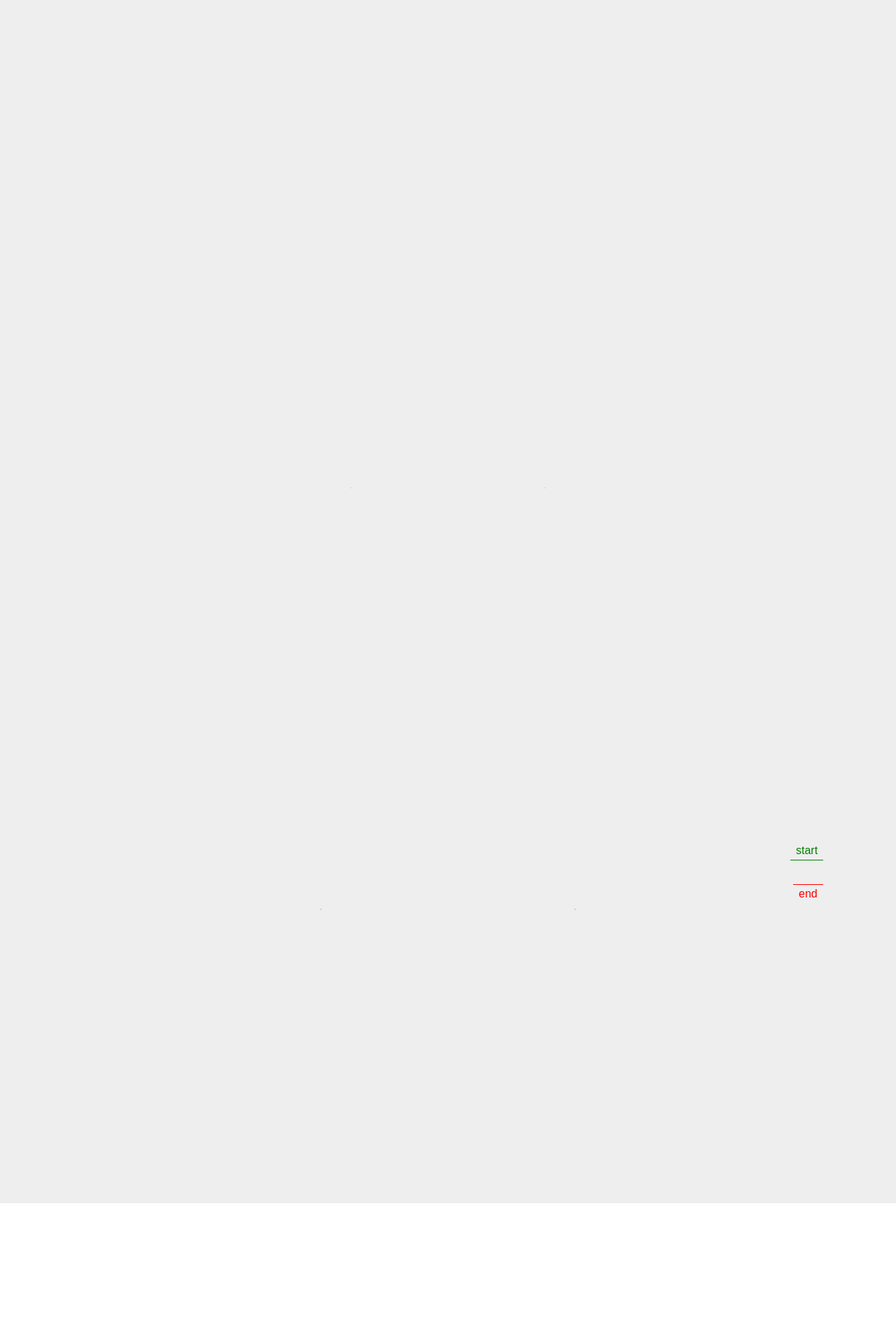
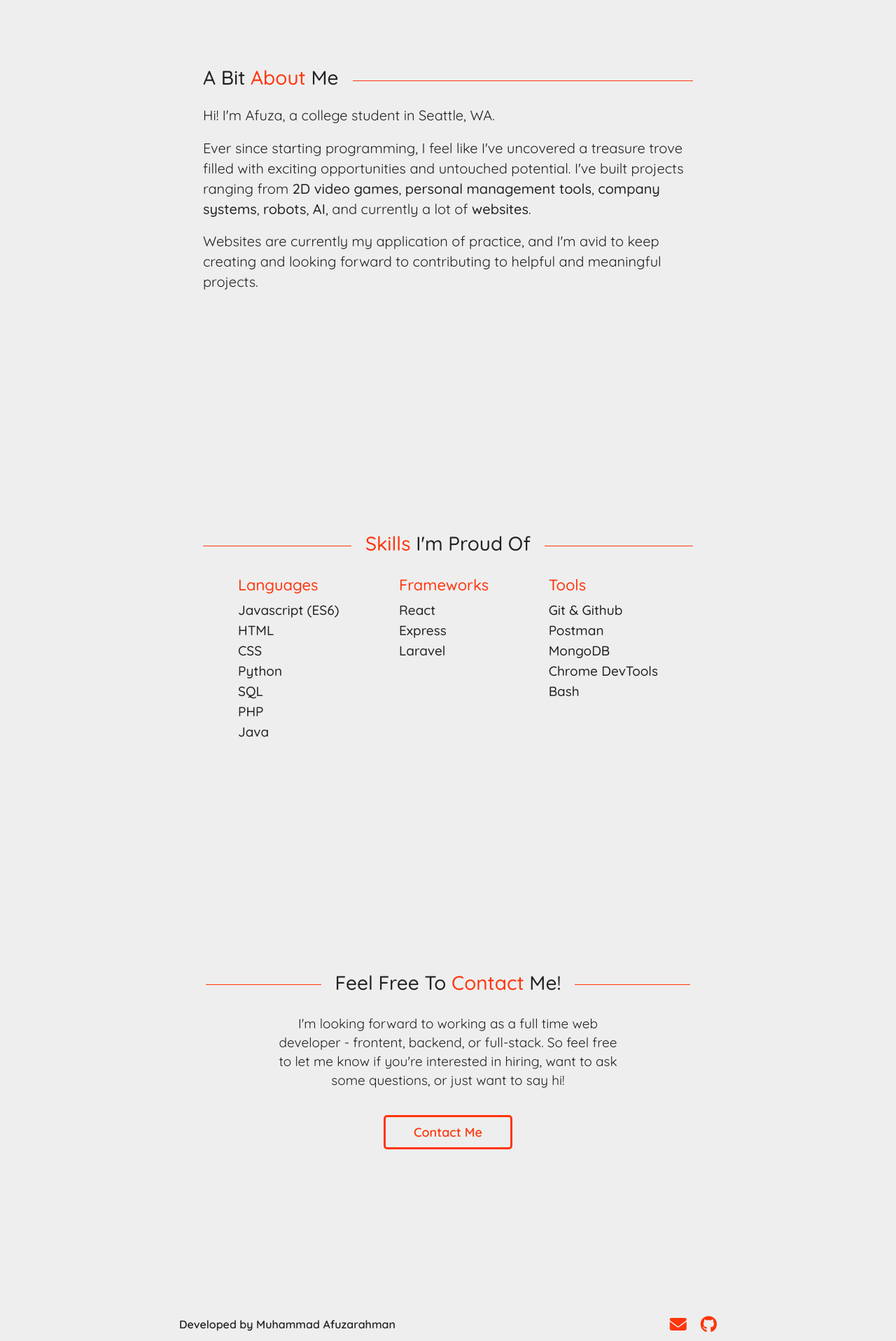
Before and after one commit to afutofu/afutofu.github.io, a React (Create React App) app: page / in a window 1280 px wide. Shown: the part 880-2797 px from the top of the page at 70% size. Before the commit the page ends 2600 px from the top, so only its background shows below. Built offline with nearby package versions, Linux system fonts and the light colour scheme.

Commit message:
Created footer and improved animations and styling for sections

```diff
--- a/src/components/About.js
+++ b/src/components/About.js
@@ -8,16 +8,20 @@ gsap.registerPlugin(ScrollTrigger);
 const AboutComp = styled.div`
   position: relative;
   width: 100%;
-  height: 600px;
+  /* height: 550px; */
   display: flex;
+  justify-content: center;
+  align-items: center;
   font-family: "Quicksand", "san-serif";
+  padding: 150px 0;
 `;
 
 const Content = styled.div`
-  position: absolute;
-  top: 50%;
-  transform: translateY(-50%);
+  position: relative;
+  /* top: 50%;
+  transform: translateY(-50%); */
   width: 100%;
+  max-width: 700px;
   text-align: left;
   color: #222;
   display: flex;
@@ -62,6 +66,7 @@ const TitleLine = styled.div`
 `;
 
 const Descriptions = styled.div`
+  width: 100%;
   display: flex;
   flex-direction: column;
   justify-content: flex-start;
@@ -70,10 +75,15 @@ const Descriptions = styled.div`
 
 const Description = styled.p`
   font-size: 19px;
-  line-height: 1.5rem;
+  line-height: 1.7rem;
   font-weight: 400;
   margin: 0;
   margin-bottom: 18px;
+
+  @media only screen and (min-width: 992px) {
+    font-size: 20px;
+    line-height: 1.8rem;
+  }
 `;
 
 const DescriptionBold = styled.span`
@@ -101,11 +111,11 @@ const About = (props) => {
       titleLine,
       {
         x: "-100%",
-        y: 13,
+        y: 14,
       },
       {
         x: 0,
-        y: 13,
+        y: 14,
         duration: 1.2,
         ease: Power3.easeInOut,
       },
@@ -135,8 +145,8 @@ const About = (props) => {
     let master = new TimelineLite({
       scrollTrigger: {
         trigger: titleText,
-        start: "top center",
-        toggleActions: "play none none reverse",
+        start: "top+=200 center+=200",
+        toggleActions: "play none none none",
       },
     });
     master.add(titleEnter());
--- a/src/components/Contact.js
+++ b/src/components/Contact.js
@@ -7,17 +7,20 @@ gsap.registerPlugin(ScrollTrigger);
 const ContactComp = styled.div`
   position: relative;
   width: 100%;
-  height: 600px;
+  /* height: 550px; */
   display: flex;
   justify-content: center;
   align-items: center;
   font-family: "Quicksand", "san-serif";
+  box-sizing: border-box;
+  padding: 150px 0;
+  padding-bottom: calc(150px + 100px);
 `;
 
 const Content = styled.div`
-  position: absolute;
-  top: 50%;
-  transform: translateY(-50%);
+  position: relative;
+  /* top: 50%;
+  transform: translateY(-50%); */
   width: 90%;
   max-width: 700px;
   text-align: left;
@@ -69,10 +72,10 @@ const Text = styled.p`
   color: #222;
   font-weight: 400;
   font-size: 17px;
+  line-height: 1.5rem;
+  text-align: center;
   margin: 0;
   margin-bottom: 35px;
-  line-height: 1.5rem;
-  text-align: center;
 
   @media only screen and (min-width: 992px) {
     max-width: 70%;
@@ -177,9 +180,8 @@ const Contact = (props) => {
     let master = new TimelineLite({
       scrollTrigger: {
         trigger: titleText,
-        start: "top center",
-        toggleActions: "play none none reverse",
-        markers: true,
+        start: "top+=200 center+=200",
+        toggleActions: "play none none none",
       },
     });
     master.add(titleEnter());
--- /dev/null
+++ b/src/components/Footer.js
@@ -0,0 +1,48 @@
+import React from "react";
+import styled from "styled-components";
+
+const FooterComp = styled.div`
+  position: absolute;
+  bottom: 0;
+  left: 0;
+  width: 100%;
+  height: 100px;
+  display: flex;
+  justify-content: space-between;
+  align-items: center;
+  box-sizing: border-boxl;
+`;
+
+const Credits = styled.h3`
+  font-size: 16px;
+  font-weight: 600;
+  color: #222;
+`;
+
+const Socials = styled.div`
+  color: #ff350d;
+  display: flex;
+  /* width: 100%; */
+  max-width: 200px;
+  font-size: 24px;
+  justify-content: space-between;
+
+  i {
+    margin-left: 20px;
+    cursor: pointer;
+  }
+`;
+
+const Footer = () => {
+  return (
+    <FooterComp>
+      <Credits>Developed by Muhammad Afuzarahman</Credits>
+      <Socials>
+        <i class="fa fa-envelope"></i>
+        <i class="fa fa-github"></i>
+      </Socials>
+    </FooterComp>
+  );
+};
+
+export default Footer;
--- a/src/components/Home.js
+++ b/src/components/Home.js
@@ -67,12 +67,12 @@ const MottoBold = styled.span`
 `;
 
 const Description = styled.p`
-  max-width: 70%;
-  color: #222;
+  max-width: 60%;
+  font-size: 17px;
+  line-height: 1.5rem;
   font-weight: 400;
-  font-size: 17px;
+  margin: 0;
   margin-bottom: 35px;
-  line-height: 1.5rem;
 
   @media only screen and (min-width: 992px) {
     max-width: 50%;
--- a/src/components/LoadingScreen.js
+++ b/src/components/LoadingScreen.js
@@ -50,7 +50,7 @@ const LoadingScreen = (props) => {
   };
 
   const logoScaleOutIn = () => {
-    let tl = new TimelineMax({ repeat: 1 });
+    let tl = new TimelineMax();
 
     const scaleTime = 0.8;
 
--- a/src/components/Main.js
+++ b/src/components/Main.js
@@ -8,9 +8,11 @@ import Home from "./Home";
 import About from "./About";
 import Skills from "./Skills";
 import Contact from "./Contact";
+import Footer from "./Footer";
+import gsap from "gsap/gsap-core";
 
 const MainComp = styled.div`
-  position: absolute;
+  position: relative;
   width: 100%;
   min-height: 100vh;
   margin: 0;
@@ -28,20 +30,15 @@ const Content = styled.div`
 `;
 
 const Container = styled.div`
-  padding: 0px 10%;
+  margin: 0px 10%;
   position: relative;
 
   @media only screen and (min-width: 992px) {
-    padding: 0px 20%;
+    margin: 0px 20%;
   }
 `;
 
 const Main = () => {
-  // Page scroll up on refresh
-  window.onbeforeunload = function () {
-    window.scrollTo(0, 0);
-  };
-
   const [navbarTl, setNavbarTl] = useState(null);
   const [homeTl, setHomeTl] = useState(null);
   const [isLoading, setIsLoading] = useState(false);
@@ -75,6 +72,12 @@ const Main = () => {
     return tl;
   };
 
+  // Page scroll up on refresh
+  window.onbeforeunload = function () {
+    gsap.to(main, 0, { opacity: 0 });
+    window.scrollTo(0, 0);
+  };
+
   useEffect(() => {
     if (navbarTl && homeTl && !isLoading) {
       masterTl.add(backgroundFadeIn());
@@ -105,6 +108,7 @@ const Main = () => {
           <About />
           <Skills />
           <Contact />
+          <Footer />
         </Container>
       </Content>
     </MainComp>
--- a/src/components/Skills.js
+++ b/src/components/Skills.js
@@ -8,18 +8,19 @@ gsap.registerPlugin(ScrollTrigger);
 const SkillsComp = styled.div`
   position: relative;
   width: 100%;
-  height: 600px;
+  /* height: 550px; */
   display: flex;
   justify-content: center;
   align-items: center;
   font-family: "Quicksand", "san-serif";
+  padding: 150px 0;
 `;
 
 const Content = styled.div`
-  position: absolute;
-  top: 50%;
-  transform: translateY(-50%);
-  width: 90%;
+  position: relative;
+  /* top: 50%;
+  transform: translateY(-50%); */
+  width: 100%;
   max-width: 700px;
   text-align: left;
   color: #222;
@@ -73,7 +74,7 @@ const ListAreaWrapper = styled.div`
 `;
 
 const ListArea = styled.div`
-  width: 100%;
+  width: 90%;
   max-width: 600px;
   display: flex;
   justify-content: space-between;
@@ -113,11 +114,12 @@ const ListItems = styled.ul`
 
 const ListItem = styled.li`
   color: #222;
-  font-size: 18px;
+  font-size: 17px;
   padding-bottom: 5px;
+  font-weight: 500;
 
   @media only screen and (min-width: 992px) {
-    font-size: 20px;
+    font-size: 19px;
   }
 `;
 
@@ -232,8 +234,8 @@ const Skills = (props) => {
     let master = new TimelineLite({
       scrollTrigger: {
         trigger: titleText,
-        start: "top center",
-        toggleActions: "play none none reverse",
+        start: "top+=200 center+=200",
+        toggleActions: "play none none none",
       },
     });
     master.add(titleEnter());
```
